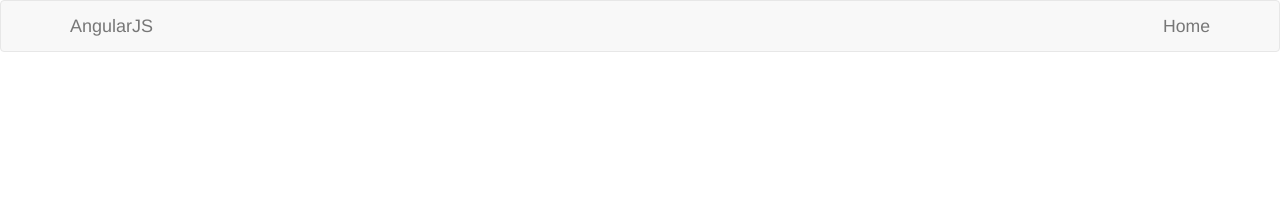
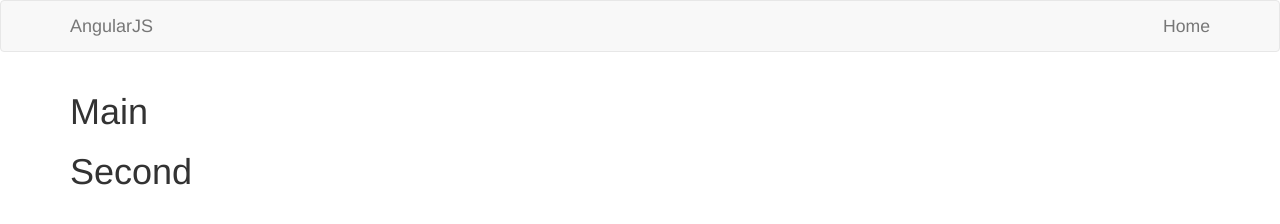
Before and after one commit to dozertdc/Angular_Practice, a plain HTML site: page index.htm in a window 1280 px wide. Drawn offline with nearby package versions, Linux system fonts and the light colour scheme.

Commit message:
testing different controllers and scopes

```diff
--- a/app.js
+++ b/app.js
@@ -2,6 +2,12 @@ var myApp = angular.module('myApp', []);
 
 myApp.controller('mainController', ['$scope', function($scope) {
 
-
+    $scope.name = 'Main';
 
 }]);
+
+myApp.controller('secondController', ['$scope', function($scope) {
+
+    $scope.name = 'Second';
+
+}]);
--- a/index.htm
+++ b/index.htm
@@ -38,6 +38,13 @@
 
             <div ng-controller="mainController">
 
+                <h1>{{ name }}</h1>
+
+            </div>
+
+            <div ng-controller="secondController">
+
+                <h1>{{ name }}</h1>
 
             </div>
 
```
